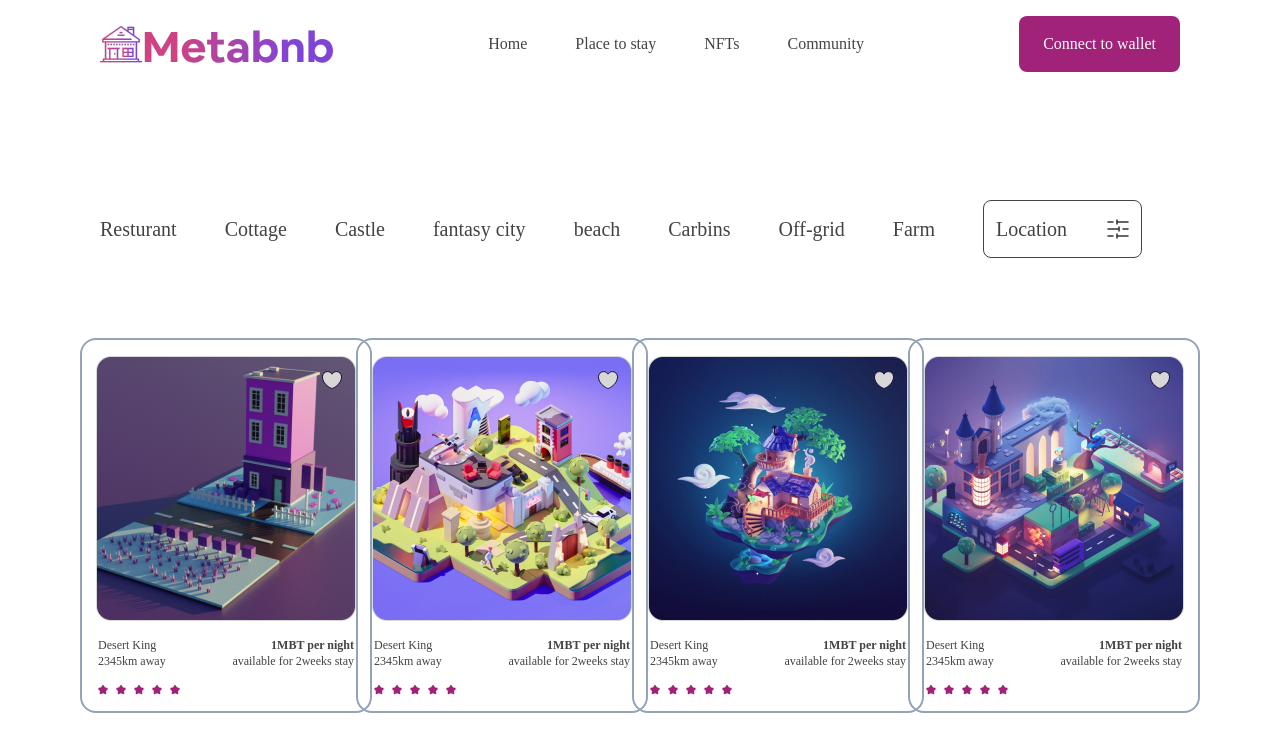
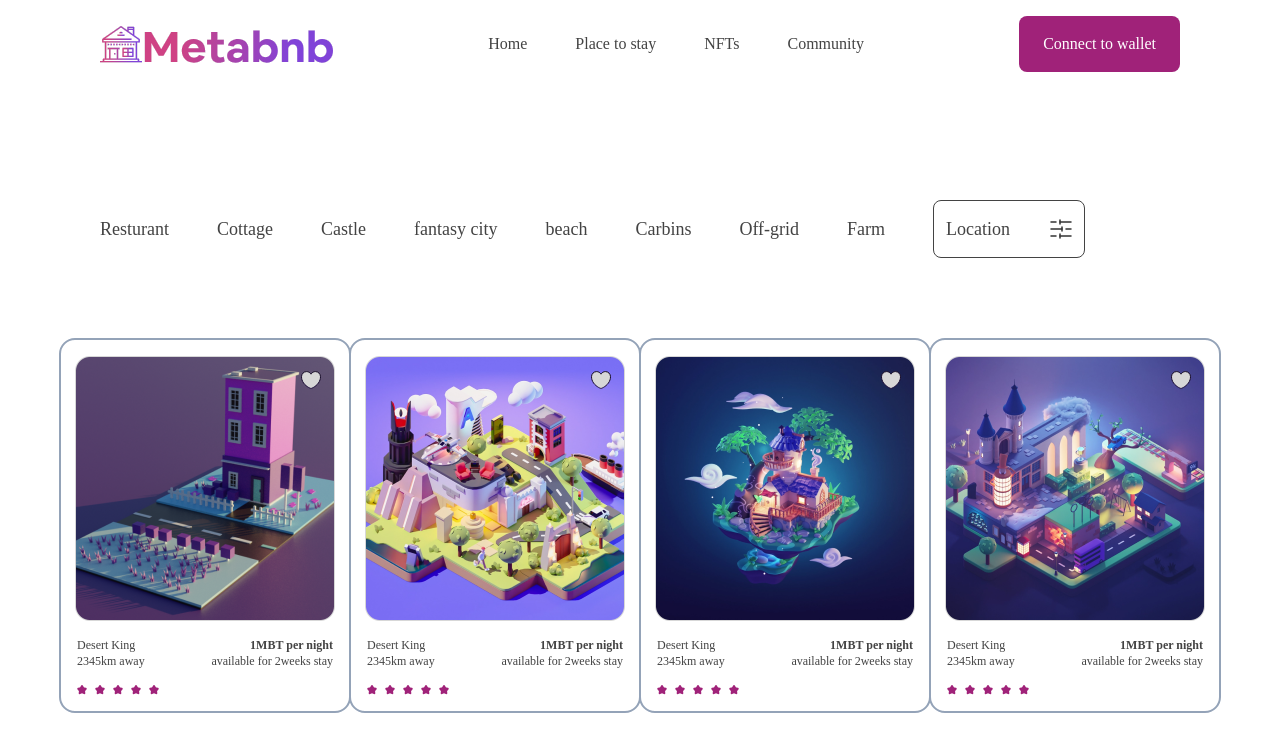
Before and after one commit to alvinokafor/hng-metabnb, a React (Vite) app: page /nfts in a window 1280 px wide. Shown: the top 743 px of the page. Built offline with nearby package versions, Linux system fonts and the light colour scheme; a web font is replaced by a local one.

Commit message:
fix: card spacing

```diff
--- a/src/components/CardsWrapper.jsx
+++ b/src/components/CardsWrapper.jsx
@@ -20,7 +20,7 @@ export default function CardsWrapper({ margin, allCards }) {
 
   return (
     <section
-      className={`${margin} mt-10 grid gap-y-8 md:gap-y-8 md:gap-x-6 place-content-end grid-cols-1 md:grid-cols-2 lg:grid-cols-4`}
+      className={`${margin} mt-10 grid gap-y-8 md:gap-y-8 md:gap-x-6 lg:gap-x-20 place-content-end grid-cols-1 md:grid-cols-2 lg:grid-cols-4`}
     >
       {currentPath === "" && CardData.map((card, index) => (
         <Card key={index + 1} image={card} />
--- a/src/components/NftSelection.jsx
+++ b/src/components/NftSelection.jsx
@@ -4,7 +4,7 @@ import Filter from "/assets/filter.svg";
 export default function NftSelection() {
   return (
     <ContentWrapper>
-      <ul className="text-xl flex items-center space-x-12 mt-32 mb-20 text-secondary">
+      <ul className="text-lg flex items-center space-x-12 mt-32 mb-20 text-secondary">
         <li className="hidden lg:block">Resturant</li>
         <li className="hidden lg:block">Cottage</li>
         <li className="hidden lg:block">Castle</li>
```
